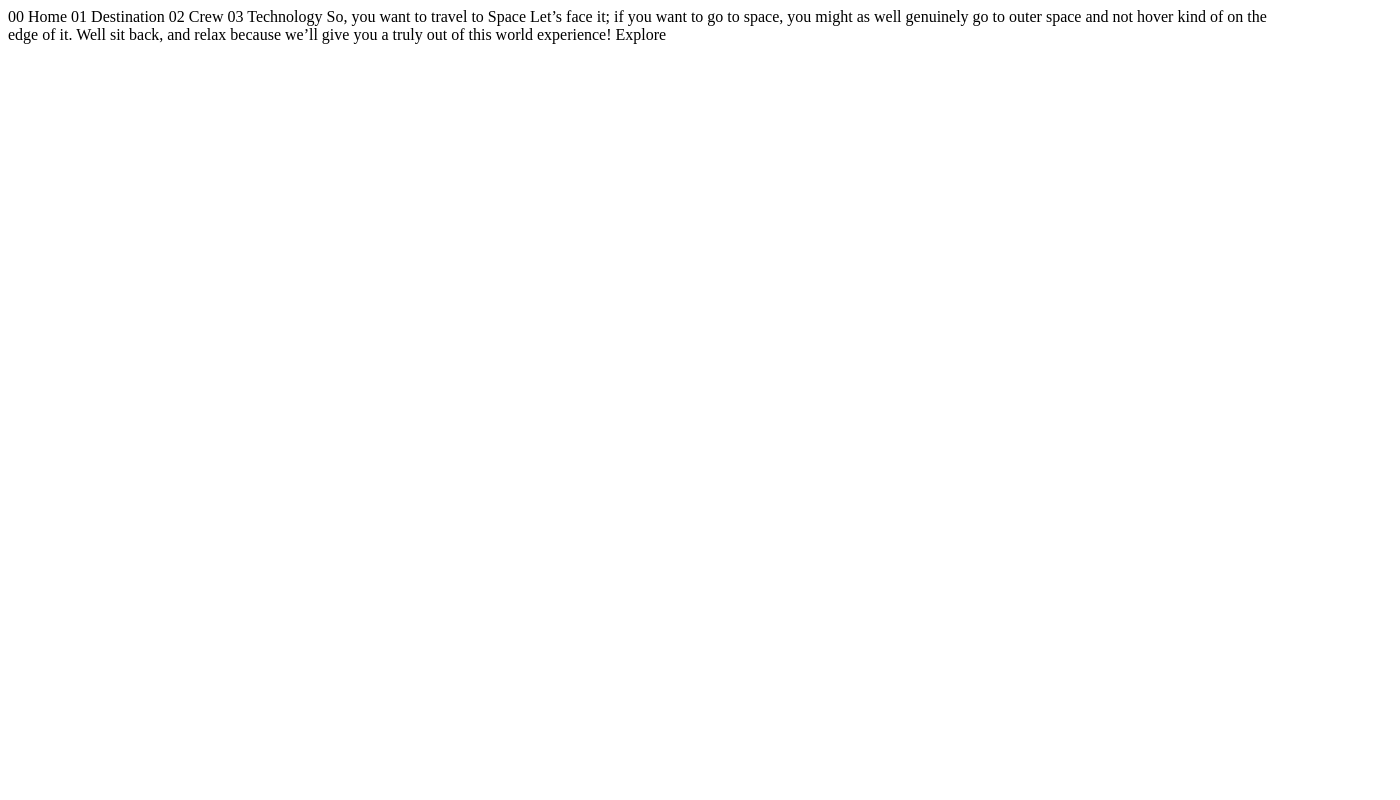
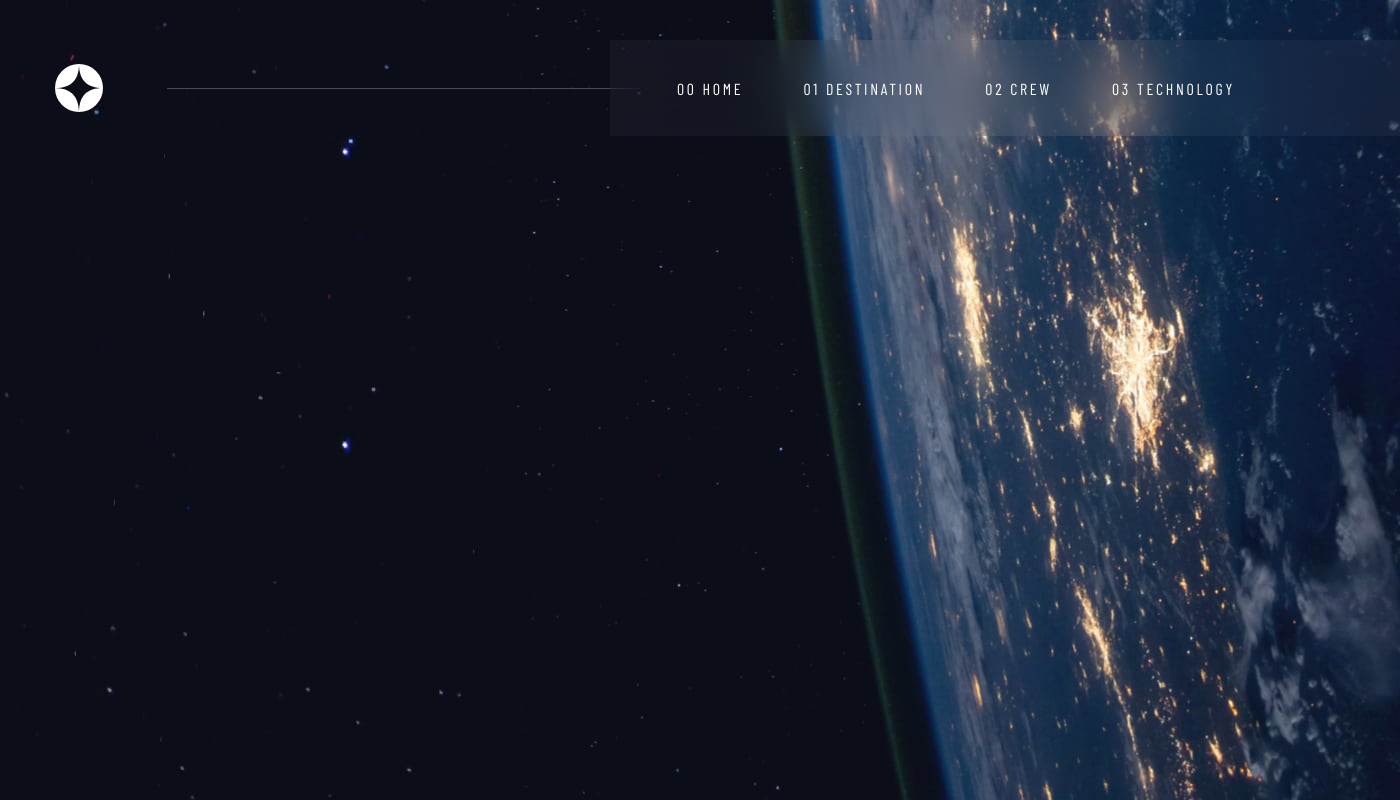
Before and after one commit to SachinReddyKunta/space-tourism, a plain HTML site: page index.html in a window 1280 px wide. Shown: the whole page, 1400 px wide, since content can reach past the window. Drawn offline with nearby package versions, Linux system fonts and the light colour scheme.

Commit message:
added changes

```diff
--- a/index.html
+++ b/index.html
@@ -1,27 +1,34 @@
 <!DOCTYPE html>
 <html lang="en">
-<head>
-  <meta charset="UTF-8">
-  <meta name="viewport" content="width=device-width, initial-scale=1.0">
+  <head>
+    <meta charset="UTF-8" />
+    <meta name="viewport" content="width=device-width, initial-scale=1.0" />
 
-  <link rel="icon" type="image/png" sizes="32x32" href="./assets/favicon-32x32.png">
+    <link rel="stylesheet" href="style.css" />
+    <link
+      rel="icon"
+      type="image/png"
+      sizes="32x32"
+      href="./assets/favicon-32x32.png"
+    />
+    <style>
+      @import url('https://fonts.googleapis.com/css2?family=Barlow+Condensed&display=swap');
+      </style>
 
-  <title>Frontend Mentor | Space tourism website</title>
-</head>
-<body>
-
-  00 Home
-  01 Destination
-  02 Crew
-  03 Technology
-
-  So, you want to travel to
-  Space
-  Let’s face it; if you want to go to space, you might as well genuinely go to
-  outer space and not hover kind of on the edge of it. Well sit back, and relax
-  because we’ll give you a truly out of this world experience!
-
-  Explore
-
-</body>
+    <title>Space tourism</title>
+  </head>
+  <body class="bg-img">
+    <nav>
+      <img src="assets/shared/logo.svg" class="logo" />
+      <div class="line"></div>
+      <div class="routes">
+        <div class="nav-wrap">
+        <a href="index.html">00 HOME</a>
+        <a href="destination.html">01 DESTINATION</a>
+        <a href="crew.html">02 CREW</a>
+        <a href="technology.html">03 TECHNOLOGY</a>
+        </div>
+      </div>
+    </nav>
+  </body>
 </html>
--- /dev/null
+++ b/style.css
@@ -0,0 +1,68 @@
+.bg-img {
+  background-image: url("assets/home/background-home-desktop.jpg");
+  width: 100%;
+}
+
+.logo {
+  position: absolute;
+  width: 48px;
+  height: 48px;
+  left: 55px;
+  top: 64px;
+}
+
+nav {
+  display: flex;
+
+}
+
+.line {
+  position: absolute;
+  width: 473px;
+  height: 1px;
+  left: 167px;
+  top: 88px;
+
+  background: #ffffff;
+  mix-blend-mode: normal;
+  opacity: 0.25;
+}
+
+.routes {
+  position: absolute;
+  width: 790px;
+  height: 96px;
+  left: 610px;
+  top: 40px;
+
+  background: rgba(255, 255, 255, 0.04);
+  backdrop-filter: blur(25.5485px);
+}
+
+.nav-wrap {
+    width: 692px;
+    display: flex;
+    justify-content: center;
+    align-items: center;
+    height: 96px;
+}
+
+a{
+
+    font-family: 'Barlow Condensed', sans-serif;
+    font-size: 16px;
+    letter-spacing: 2.7px;
+    color: #ffffff;
+    margin:0 30px;
+    padding:37px 0px;
+    cursor: pointer;
+    text-decoration: none;
+}
+
+a:active {
+    border-bottom: 1px solid #ffffff;
+}
+
+a:hover {
+    border-bottom: 1px solid rgba(255, 255, 255, 0.5);
+}
```
Also changed, not shown: crew.html (added), destination.html (added), technology.html (added).
